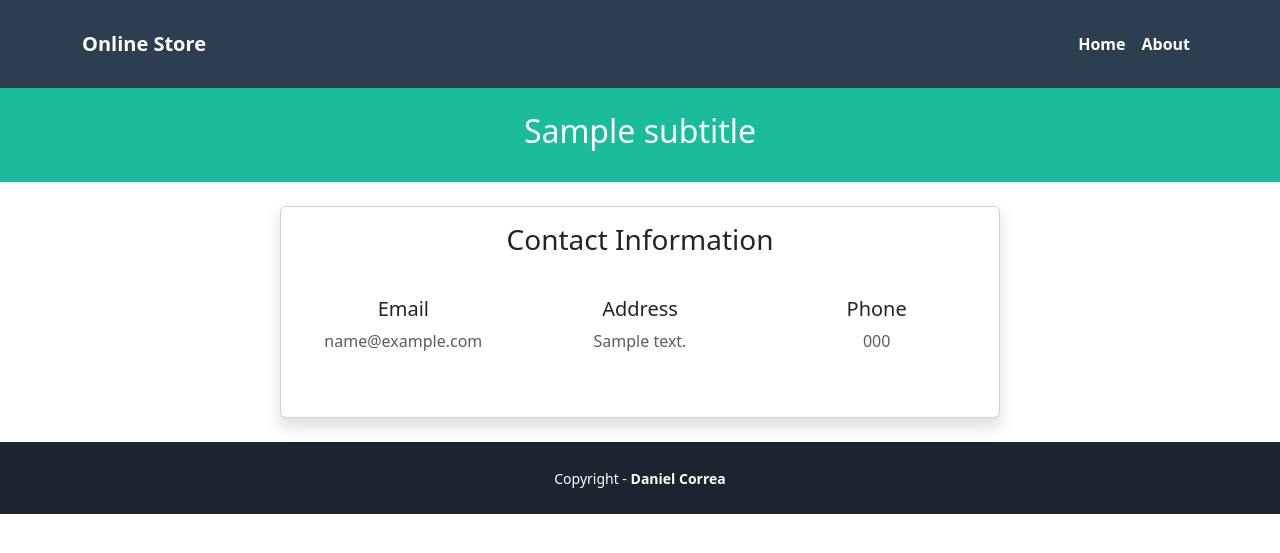
After one commit to JDGOMEZ123/Django-Tutorial, a Django app: template pages/templates/pages/contact.html in a window 1280 px wide. The commit adds this page. Shown: the top 553 px of the page. Run offline with Django 5.2, Linux system fonts and the light colour scheme; the template is opened without the code that fills it: most values are stand-ins (such as "Sample title", 1, 10 or a date in 2020); parts of the project's set-up code (start-up, migrations or seed data) failed here and were passed over.

Commit message:
añadir CONTACT

```diff
--- /dev/null
+++ b/pages/templates/pages/contact.html
@@ -0,0 +1,44 @@
+{% extends 'pages/base.html' %}
+
+{% block title %} {{title}} {% endblock %}
+{% block header_title %} {{subtitle}} {% endblock %}
+
+{% block content %}
+<div class="container">
+  <div class="row">
+    <div class="col-lg-8 mx-auto">
+      <div class="card shadow">
+        <div class="card-body">
+          <h3 class="card-title text-center mb-4">Contact Information</h3>
+
+          <div class="row">
+            <div class="col-md-4 text-center mb-3">
+              <div class="p-3">
+                <i class="fas fa-envelope fa-2x text-primary mb-2"></i>
+                <h5>Email</h5>
+                <p class="text-muted">{{email}}</p>
+              </div>
+            </div>
+
+            <div class="col-md-4 text-center mb-3">
+              <div class="p-3">
+                <i class="fas fa-map-marker-alt fa-2x text-success mb-2"></i>
+                <h5>Address</h5>
+                <p class="text-muted">{{address}}</p>
+              </div>
+            </div>
+
+            <div class="col-md-4 text-center mb-3">
+              <div class="p-3">
+                <i class="fas fa-phone fa-2x text-info mb-2"></i>
+                <h5>Phone</h5>
+                <p class="text-muted">{{phone}}</p>
+              </div>
+            </div>
+          </div>
+        </div>
+      </div>
+    </div>
+  </div>
+</div>
+{% endblock %}
```
Also changed, not shown: pages/templates/pages/about.html (added, +17 -0 lines), pages/templates/pages/base.html (+5 -4 lines), pages/urls.py (+5 -2 lines), pages/views.py (+33 -0 lines).
